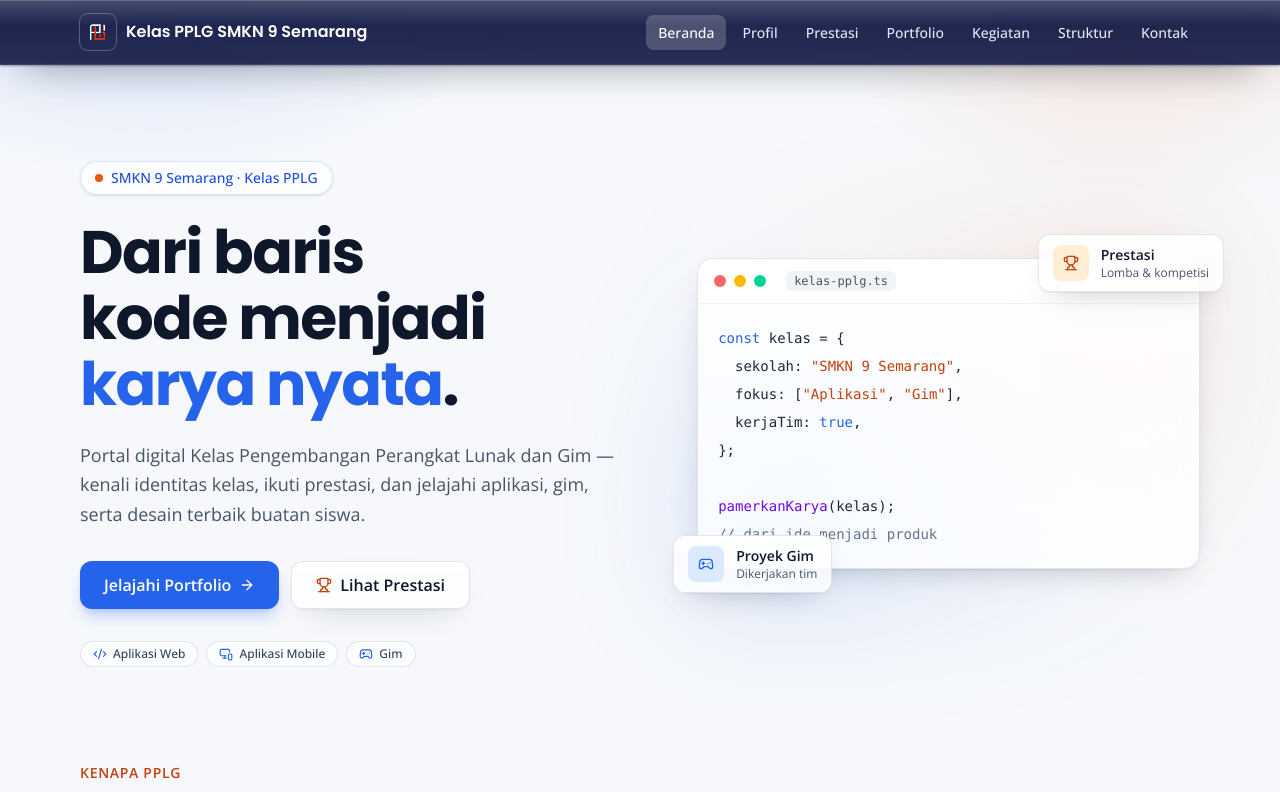
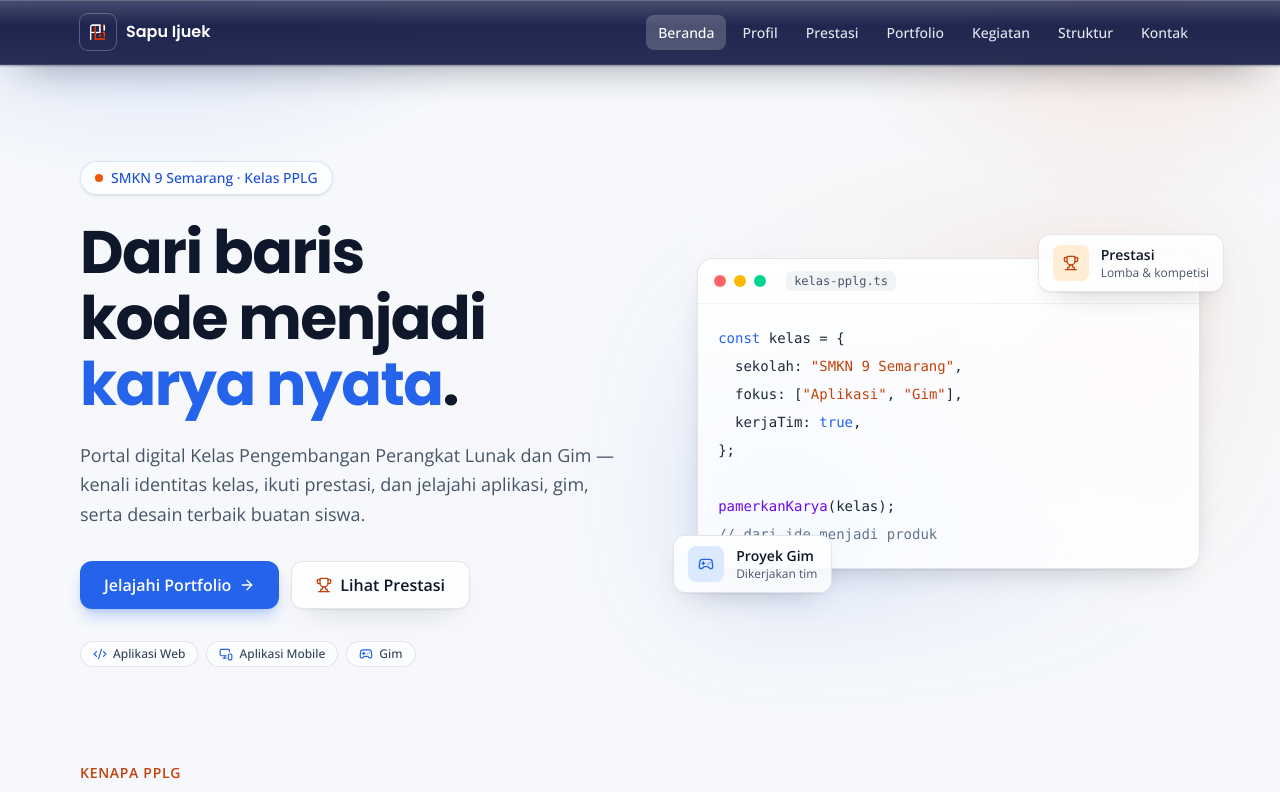
Before and after one commit to ghaniyfadhila-source/sapuijuek, a Next.js app: page / in a window 1280 px wide. Shown: the top 792 px of the page. Built offline with nearby package versions, Linux system fonts and the light colour scheme.

Commit message:
style: rebrand judul tab & navbar menjadi 'Sapu Ijuek'

```diff
--- a/app/layout.tsx
+++ b/app/layout.tsx
@@ -20,8 +20,8 @@ const body = Open_Sans({
 
 export const metadata: Metadata = {
   title: {
-    default: "Kelas PPLG SMKN 9 Semarang",
-    template: "%s | Kelas PPLG SMKN 9 Semarang",
+    default: "Sapu Ijuek",
+    template: "%s | Sapu Ijuek",
   },
   description:
     "Portal digital kelas PPLG (Pengembangan Perangkat Lunak dan Gim) SMKN 9 Semarang — profil kelas, prestasi, portofolio karya, dan dokumentasi kegiatan.",
--- a/components/site-navbar.tsx
+++ b/components/site-navbar.tsx
@@ -18,10 +18,7 @@ export function SiteNavbar() {
             className="rounded-lg ring-1 ring-white/25"
           />
           <span className="font-display text-sm font-semibold leading-tight text-white sm:text-base">
-            Kelas PPLG
-            <span className="block text-xs font-medium text-slate-300 sm:inline sm:text-base sm:font-semibold sm:text-white">
-              <span className="hidden sm:inline"> </span>SMKN 9 Semarang
-            </span>
+            Sapu Ijuek
           </span>
         </Link>
         <NavLinks />
```
